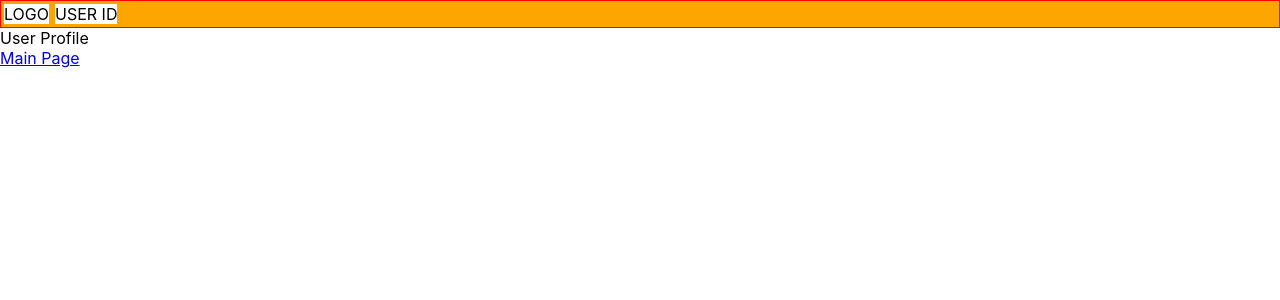
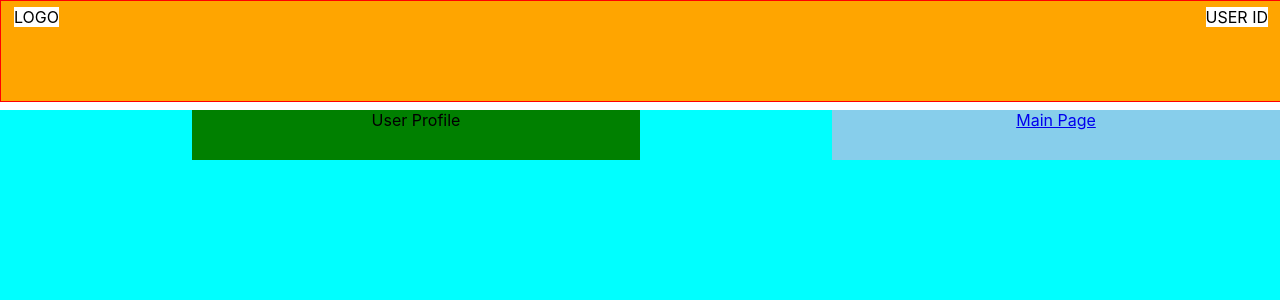
Before and after one commit to KU-WM/FUSEABLE-Front, a React (Create React App) app: page /start in a window 1280 px wide. Shown: the top 300 px of the page. Built offline with nearby package versions, Linux system fonts and the light colour scheme.

Commit message:
basic design

```diff
--- a/src/Pages/Main.jsx
+++ b/src/Pages/Main.jsx
@@ -4,9 +4,58 @@ import '../css/Main.css';
 
 function Main () {
   return (
-    <div>
-      Main page
-    </div>
+    <header>
+      <div className='header'>
+        <div className='logo'>
+          Logo
+        </div>
+        <div className='sidebar'>
+          BTN
+          <div className='sidebtn'>
+
+          </div>
+        </div>
+      </div>
+      <div className='mainbody'>
+        <div className='interface'>
+          <div>
+            메뉴 1
+          </div>
+          <div>
+            메뉴 2
+          </div>
+          <div>
+            메뉴 3
+          </div>
+          <div>
+            메뉴 4
+          </div>
+          <div>
+            메뉴 5
+          </div>
+          <div>
+            공지사항 배너
+          </div>
+        </div>
+        <div className='main'>
+          <div className='projectname'>
+            프로젝트 이름
+          </div>
+          <div className='progress'>
+            진행 1
+          </div>
+          <div className='progress'>
+            진행 2
+          </div>
+          <div className='progress'>
+            진행 3
+          </div>
+          <div className='progress'>
+            진행 4
+          </div>
+        </div>
+      </div>
+    </header>
   )
 }
 
--- a/src/Pages/Start.jsx
+++ b/src/Pages/Start.jsx
@@ -6,19 +6,19 @@ import { Link } from 'react-router-dom';
 function Start () {
   return (
     <header>
-      <div id='startHeader'>
-        <div class='Logo'>
+      <div className='startheader'>
+        <div className='logo'>
           LOGO
         </div>
-        <div class='UserId'>
+        <div className='userid'>
           USER ID
         </div>
       </div>
-      <div class='mainBody'>
-        <div class='profile'>
+      <div className='mainbody'>
+        <div className='profile'>
           User Profile
         </div>
-        <div class='projectList'>
+        <div className='projectlist'>
           <Link to="/main">Main Page</Link>
         </div>
       </div>
--- a/src/css/Main.css
+++ b/src/css/Main.css
@@ -0,0 +1,86 @@
+/* HEADER */
+
+header {
+  position: absolute;
+  width: 100%;
+  height: 3000px;
+  background-color: white;
+}
+
+.header {
+  width: 100%;
+  height: 100px;
+  position: fixed;
+  display: flex;
+  background-color: orange;
+  z-index: 1;
+}
+
+.header .logo {
+  position: absolute;
+  font-size: 30px;
+  top: 0;
+  bottom: 0;
+  left: 0;
+}
+
+.header .sidebar {
+  position: absolute;
+  font-size: 30px;
+  top: 0;
+  bottom: 0;
+  right: 0;
+}
+
+.header .sidebar .sidebtn {
+  position: fixed;
+  margin: 0;
+  width: 300px;
+  height: 100%;
+  right: 10px;
+  background-color: cadetblue;
+  display: none;
+  z-index: 2;
+}
+
+.header .sidebar:hover .sidebtn {
+  display: block;
+}
+
+
+/* MAIN */
+
+.mainbody {
+  position: relative;
+  width: 100%;
+  height: 100%;
+  margin-top: 110px;
+  background-color: aqua;
+  display: flex;
+}
+
+.mainbody .interface {
+  position: fixed;
+  width: 30%;
+  height: 100%;
+  left: 0;
+  background-color: greenyellow;
+  z-index: 1;
+}
+
+.mainbody .main {
+  position: absolute;
+  width: 70%;
+  top: 0;
+  right: 0;
+  height: 100%;
+  background-color: aquamarine;
+}
+
+.mainbody .main .projectname {
+
+}
+
+.mainbody .main .progress {
+
+}
--- a/src/css/Start.css
+++ b/src/css/Start.css
@@ -1,18 +1,62 @@
-div #startHeader {
+/* HEADER */
+header {
+  width: 100%;
+  height: 3000px;
+  background-color: #f6f6f6;
+}
+
+
+/* TOP SIDE */
+.startheader {
+  top: 0;
+  width: 100%;
+  height: 100px;
+  position: fixed;
   background-color: orange;
   display: flex;
   font-size: 16px;
   border: 1px solid red;
+  z-index: 1;
 }
 
-div .Logo {
+.startheader .logo {
+  position: absolute;
+  top: 3px;
+  left: 10px;
   background-color: white;
   margin: 3px;
   box-sizing: border-box;
 }
 
-div .UserId {
+.startheader .userid {
+  position: absolute;
+  top: 3px;
+  right: 10px;
   background-color: white;
   margin: 3px;
   box-sizing: border-box;
 }
+
+
+/* MAIN SIDE */
+.mainbody {
+  margin-top: 110px;
+  background-color: yellow;
+}
+
+.mainbody .profile {
+  text-align: center;
+  background-color: green;
+  width: 70%;
+  height: 50px;
+  margin-left: 15%;
+  margin-bottom: 10px;
+}
+
+.mainbody .projectlist {
+  text-align: center;
+  background-color: skyblue;
+  width: 70%;
+  height: 50px;
+  margin-left: 15%;
+}
--- a/src/secret.js
+++ /dev/null
@@ -1,5 +0,0 @@
-REACT_APP_REST_API_KEY = "a8c0f54a40e17de117e2f618394a3e20"
-REACT_APP_REDIRECT_URL = "http://localhost:3000/redirect";
-REACT_APP_LOGOUT_REDIRECT_URL = "http://localhost:3000/logout";
-REACT_APP_LoginURL = `https://kauth.kakao.com/oauth/authorize?response_type=code&client_id=a8c0f54a40e17de117e2f618394a3e20&redirect_uri=http://localhost:3000/login&response_type=code`;
-REACT_APP_LogoutURL = `https://kauth.kakao.com/oauth/logout?client_id=a8c0f54a40e17de117e2f618394a3e20&logout_redirect_uri=http://localhost:3000/logout`
```
